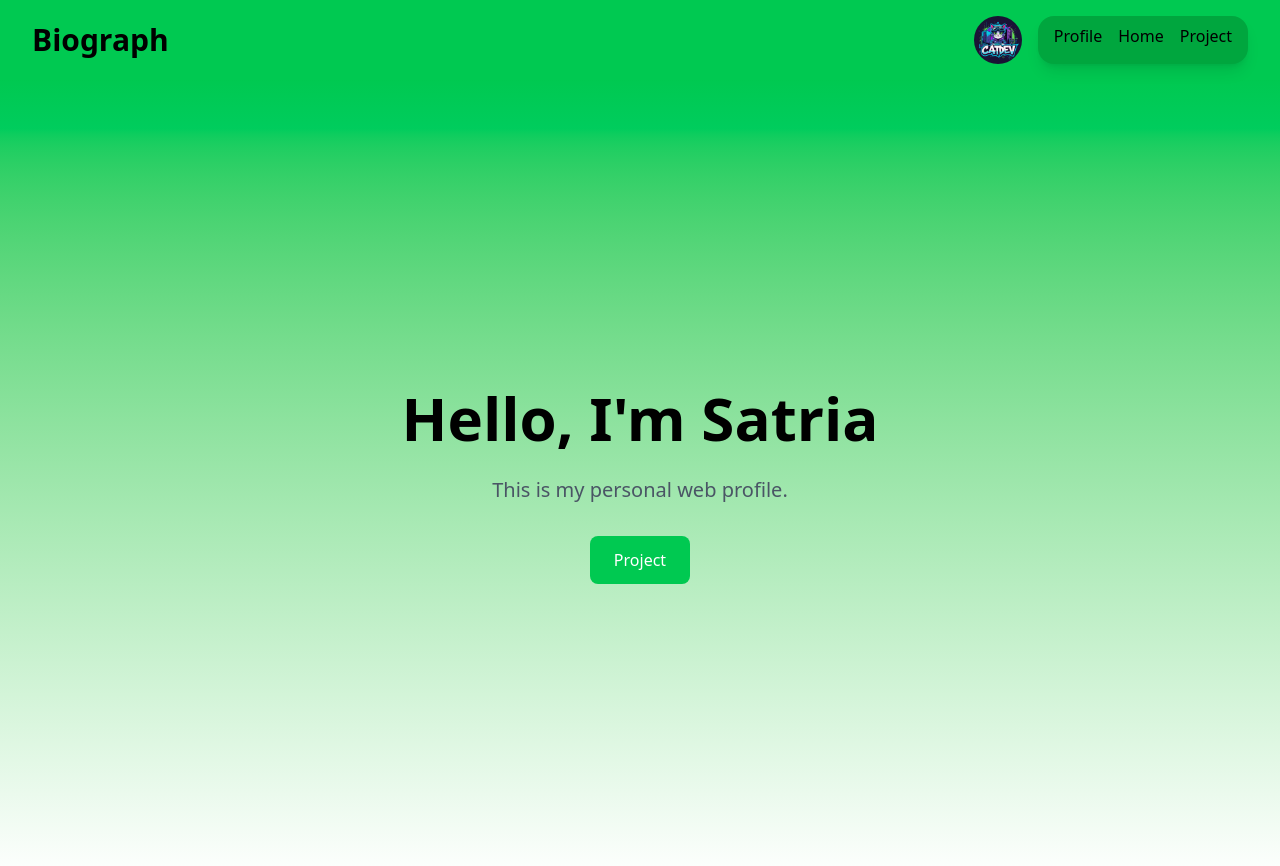
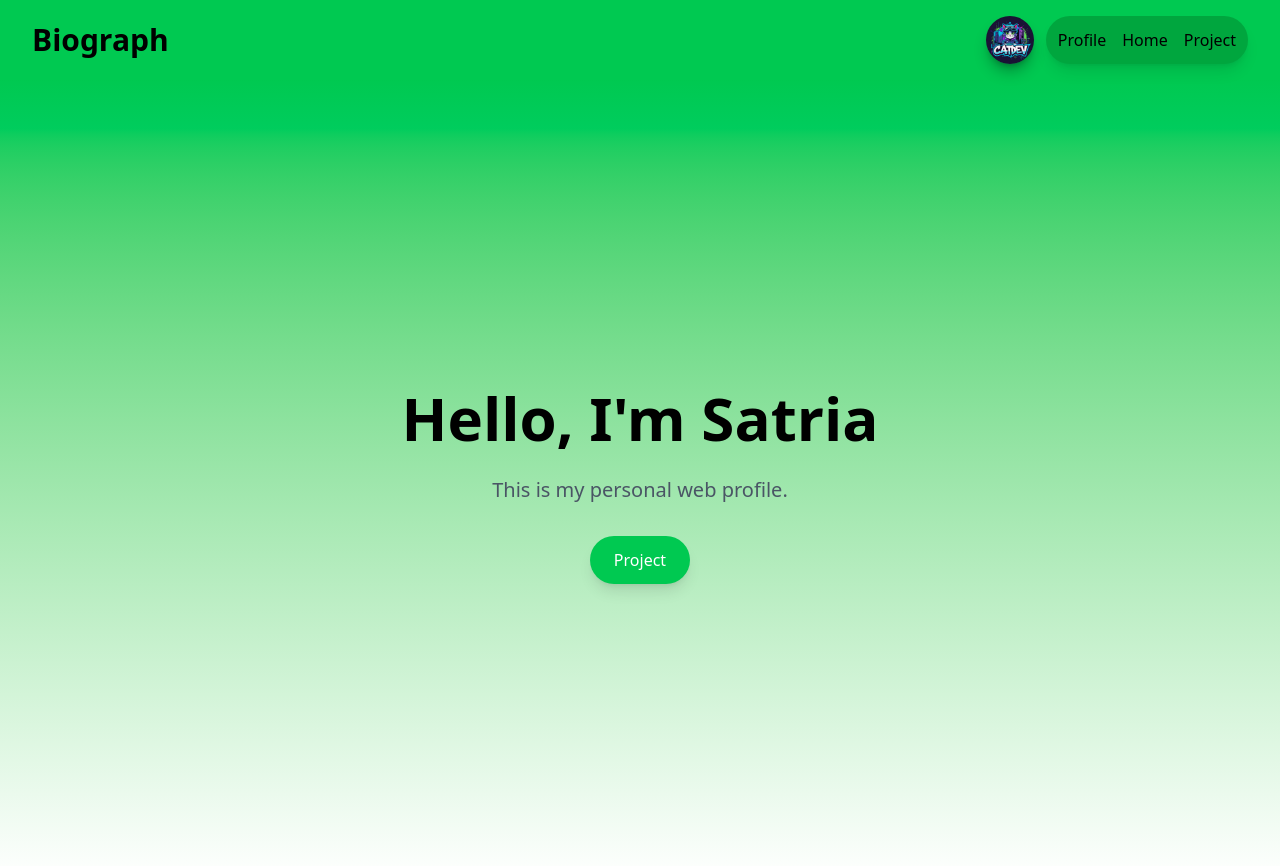
Before and after one commit to SatriaHilmi/ItemSocket, a React (Vite) app: page / in a window 1280 px wide. Shown: the top 866 px of the page. Built offline with nearby package versions, Linux system fonts and the light colour scheme.

Commit message:
feat: logo & navbar

```diff
--- a/src/App.tsx
+++ b/src/App.tsx
@@ -1,4 +1,4 @@
-import { useState } from 'react'
+// import { useState } from 'react'
 import './App.css'
 import { usePage } from './hooks/UsePage'
 import { Navbar } from './component/Navbar';
--- a/src/component/Navbar.tsx
+++ b/src/component/Navbar.tsx
@@ -6,9 +6,9 @@ export const Navbar = () => {
         <div>
             <nav className="sticky top-0 left-0 right-0 flex justify-between items-center px-8 py-4 bg-green-500 z-50">
                 <h2 className="text-end font-bold z-20 text-3xl">Biograph</h2>
-                <div className="flex justify-items-center space-x-4">
-                    <img src="/CatDev.jpg" alt="logo" className="w-12 h-12 rounded-full" />
-                    <ul className="flex gap-4 items-start rounded-2xl bg-green-600 px-4 py-2 shadow-lg">
+                <div className="flex justify-items-center space-x-3">
+                    <img src="./assets/CatDev.jpg" alt="logo" className="w-12 h-12 rounded-full shadow-lg shadow-black/30" />
+                    <ul className="flex gap-4 items-start rounded-full bg-green-600 px-3 py-3 shadow-lg">
                         <li onClick={() => setPage('profile')} className="text-black hover:text-white cursor-pointer">Profile</li>
                         <li onClick={() => setPage('home')} className="text-black hover:text-white cursor-pointer">Home</li>
                         <li onClick={() => setPage('project')} className="text-black hover:text-white cursor-pointer">Project</li>
--- a/src/component/pages/HomePage.tsx
+++ b/src/component/pages/HomePage.tsx
@@ -12,7 +12,7 @@ export const HomePage = () => {
                     <TextIn text="Hello, I'm Satria" />
                     {/* <h1 className="text-6xl font-bold text-gray-800 mb-4">Hello, I'm Satria</h1> */}
                     <p className="text-xl text-gray-600 mb-8">This is my personal web profile.</p>
-                    <button className="px-6 py-3 bg-green-500 text-white rounded-lg hover:bg-green-600 transition duration-300" onClick={() => setPage('project')}>
+                    <button className="px-6 py-3 bg-green-500 text-white rounded-full hover:bg-green-600 transition duration-300 shadow-lg" onClick={() => setPage('project')}>
                         Project
                     </button>
                 </div>
```
Also changed, not shown: public/assets/CatDev.jpg (renamed from public/CatDev.jpg).
